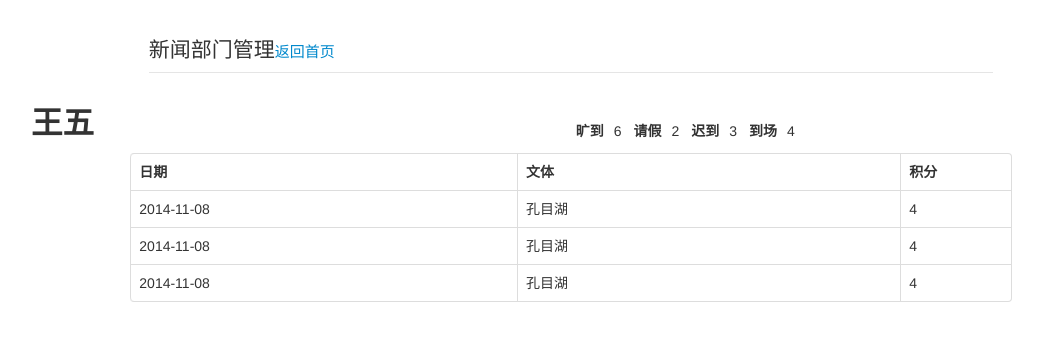
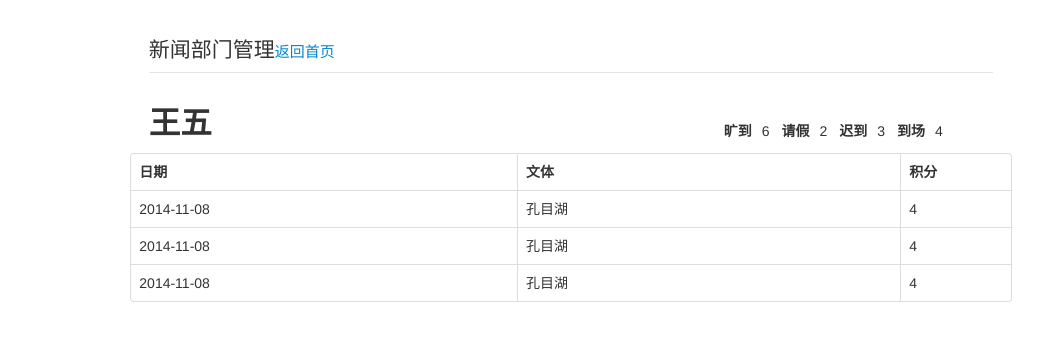
Before and after one commit to EcjtuNet/departmentMana, a PHP site: the page made by person.php in a window 1280 px wide; the page is wider, and only the part inside the window is pictured. Shown: the top 341 px of that part, without its empty margins (69-1112 px from the left). Run offline with PHP 8.4, Linux system fonts and the light colour scheme; data comes from the database, SQL or seed files in the repository; some libraries are stand-ins or nearby versions.

Commit message:
解决person响应式问题
= =

```diff
--- a/css/style.css
+++ b/css/style.css
@@ -102,6 +102,13 @@ span.add {
 }
 
 /* person */
+#personName {
+	min-width: 66px;
+}
+#personState {
+	min-width: 235px;
+	float: right;
+}
 dt, dd{
 	margin-top: 14px;
 	float: left;
--- a/css/style.min.css
+++ b/css/style.min.css
@@ -1 +1 @@
-legend{margin-top:30px}legend a{color:#000}#login{float:right;position:relative;left:-30px;top:-50px}.password span{padding-right:19px!important}.modal-body{margin-top:30px}button.close{position:relative;top:-20px}td span{cursor:pointer}span.add{font-weight:700;background:red;color:#fff;display:inline-block;padding:0 3px}.checkdiv{width:15px;height:15px;border:1px solid #ccc;cursor:pointer}.checkmark{background:url(../images/checkmark.png) -5px -3px}.name{color:#333}.dropdown{position:relative}.dropdown a{color:#333;cursor:pointer}.dropdown-menu li{text-align:center;padding:5px 0}.dropdown div{padding:10px;position:absolute;background:#eee}#addBtn,#addCancleBtn{position:relative;top:-5px;left:10px;margin-left:5px}.wrap{width:120px;height:5px;margin:0 auto;position:relative}.alert{display:none;position:fixed;top:40px;padding-left:35px!important}#article,div.value{margin-right:30px}#articleBtn{margin-top:200px}#personName{float:left;margin-left:220px}#personName+div{float:right}dd,dt{margin-top:14px;float:left}dd{margin-right:12px}
+legend{margin-top:30px}legend a:hover{text-decoration:none}#login{float:right;position:relative;left:-30px;top:-50px}.password span{padding-right:19px!important}.modal-body{margin-top:30px}button.close{position:relative;top:-20px}td span{cursor:pointer}span.add{font-weight:700;background:red;color:#fff;display:inline-block;padding:0 3px}.checkdiv{width:15px;height:15px;border:1px solid #ccc;cursor:pointer}.checkmark{background:url(../images/checkmark.png) -5px -3px}.name{color:#333}.dropdown{position:relative}.dropdown a{color:#333;cursor:pointer}.dropdown-menu li{text-align:center;padding:5px 0}.dropdown div{padding:10px;position:absolute;background:#eee}#addBtn,#addCancleBtn{position:relative;top:-5px;left:10px;margin-left:5px}.wrap{width:120px;height:5px;margin:0 auto;position:relative}.alert{display:none;position:fixed;top:40px;padding-left:35px!important}#article,div.value{margin-right:30px}#articleBtn{margin-top:200px}#personName{min-width:66px}#personState{min-width:235px;float:right}dd,dt{margin-top:14px;float:left}dd{margin-right:12px}
--- a/person.php
+++ b/person.php
@@ -30,9 +30,10 @@ $sql=mysql_query($history);
 			<legend>新闻部门管理<small><a href="index.php">返回首页</a></small></a></legend>
 		</div>
 	</div>
-	<div  class="row-fluid span10 offset1">
-		<h2 class="span3 offset" id="personName"><?php echo $message['user'];?></h2>
-		<div class="span3 offset2">
+	<div class="row-fluid">
+		<div  class="span8 offset2">
+			<h2 class="span3" id="personName"><?php echo $message['user'];?></h2>
+			<div class="span4 offset1" id="personState">
 				<dl>
 					<dt>旷到</dt>
 					<dd><?php echo $message['uarrive'];?></dd>
@@ -43,6 +44,7 @@ $sql=mysql_query($history);
 					<dt>到场</dt>
 					<dd><?php echo $message['arrive'];?></dd>
 				</dl>
+			</div>
 		</div>
 	</div>
 	<div class="row-fluid">
```
Lines whose indentation alone changed are shown as unchanged.
